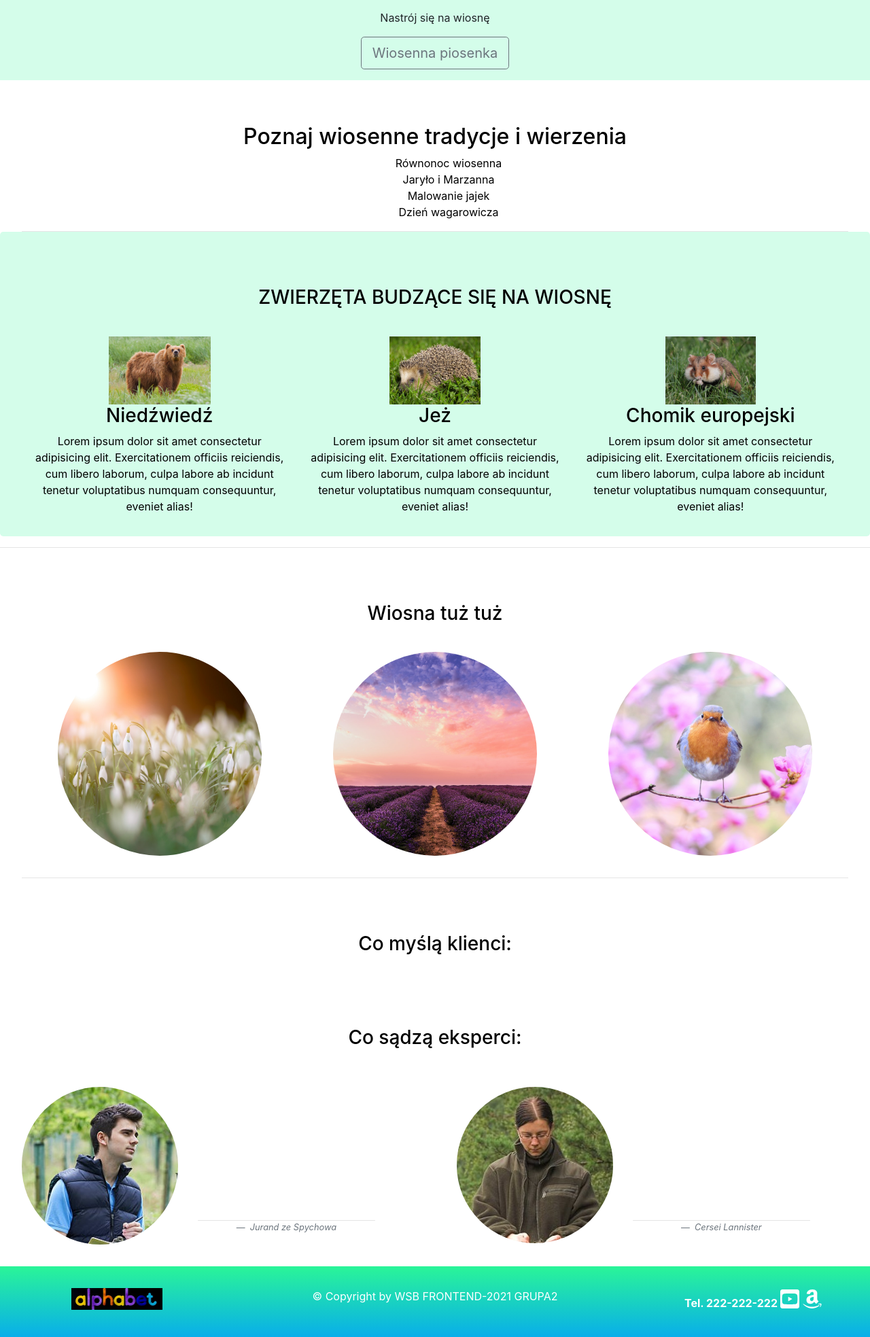
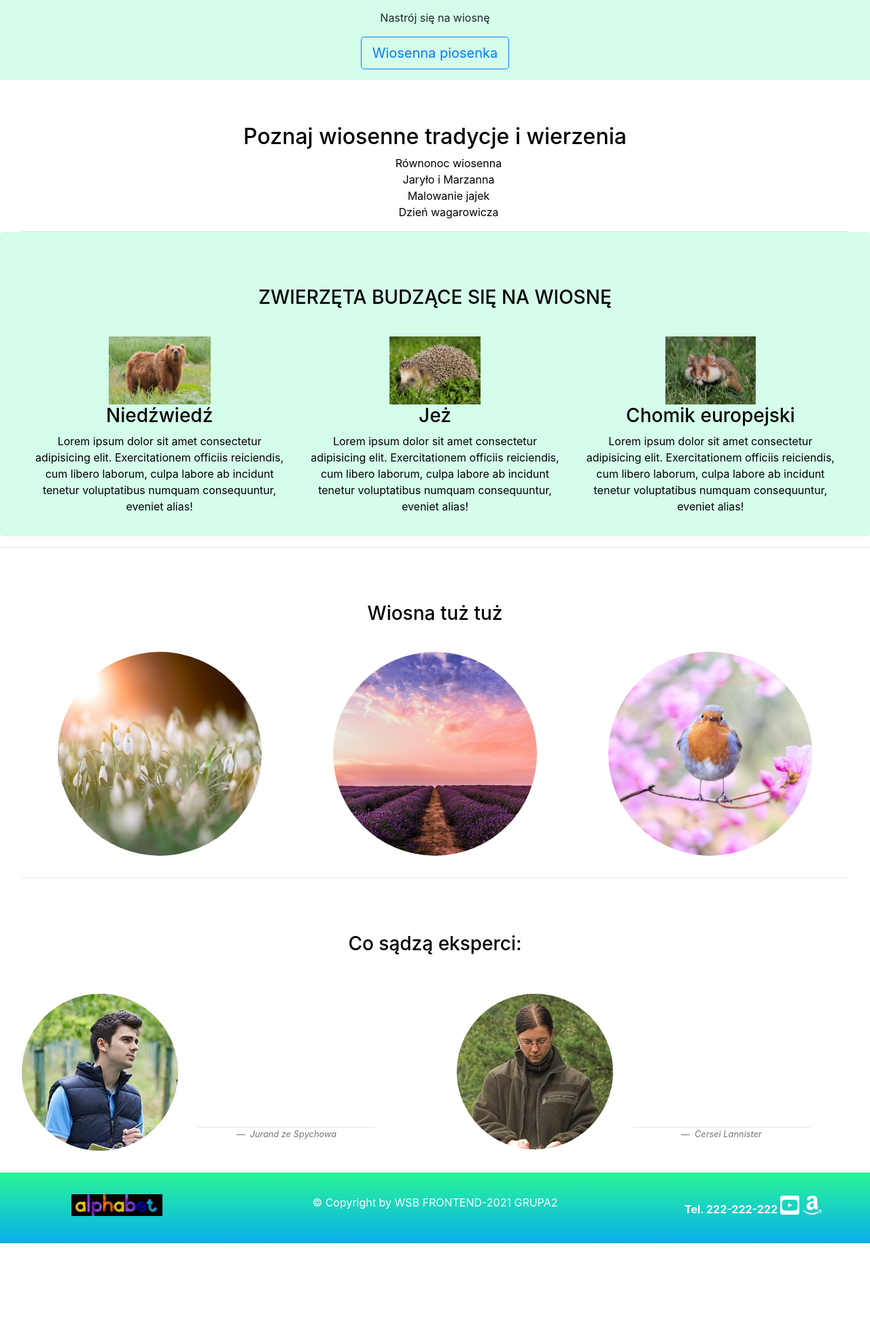
Before and after one commit to ReewersJZ/zajeciaGIT, a plain HTML site: page index.html in a window 1280 px wide. Shown: the part 802-2769 px from the top of the page at 68% size. After the commit the page ends 2631 px from the top, so only its background shows below. Drawn offline with Linux system fonts and the light colour scheme.

Commit message:
Changed main photo, added hidden class to bear, chenged color of second  button, removed one of h3 tags on client section

```diff
--- a/index.html
+++ b/index.html
@@ -59,7 +59,7 @@
 	<div id="course">
 		<div class="text-center col-12">
 			<p>Nastrój się na wiosnę</p>
-			<a class="btn btn-outline-secondary btn-lg" href="https://www.youtube.com/watch?v=DAMwKZh0T6s"
+			<a class="btn btn-outline-primary btn-lg" href="https://www.youtube.com/watch?v=DAMwKZh0T6s"
 				target="_blank">Wiosenna piosenka</a>
 		</div>
 	</div>
@@ -92,7 +92,7 @@
 						<div class="resource">
 							<img src="img/mis.jpg" style="height: 100px;" alt="niedzwiedz">
 							<h3>Niedźwiedź</h3>
-							<p>Lorem ipsum dolor sit amet consectetur adipisicing elit. Exercitationem officiis
+							<p class="hidden">Lorem ipsum dolor sit amet consectetur adipisicing elit. Exercitationem officiis
 								reiciendis, cum libero laborum, culpa labore ab incidunt tenetur voluptatibus numquam
 								consequuntur, eveniet alias!
 							</p>
@@ -152,16 +152,6 @@
 		<hr class="line">
 	</div>
 </div>
-
-
-<!-- clients section -->
-<div id="clients">
-	<div class="jumbotron">
-		<div class="heading col-12">
-			<h3 class="text-center">Co myślą klienci:</h3>
-
-		</div>
-	</div>
 
 	<!-- clients section -->
 	<div id="clients">
--- a/style.css
+++ b/style.css
@@ -48,7 +48,7 @@ body {
 }
 /* Landing */
 .home-inner {
-  background-image: url(img/computers.png);
+  background-image: url(img/w1.jpg);
   background-size: contain;
 }
 
```
Also changed, not shown: 1 other file.
